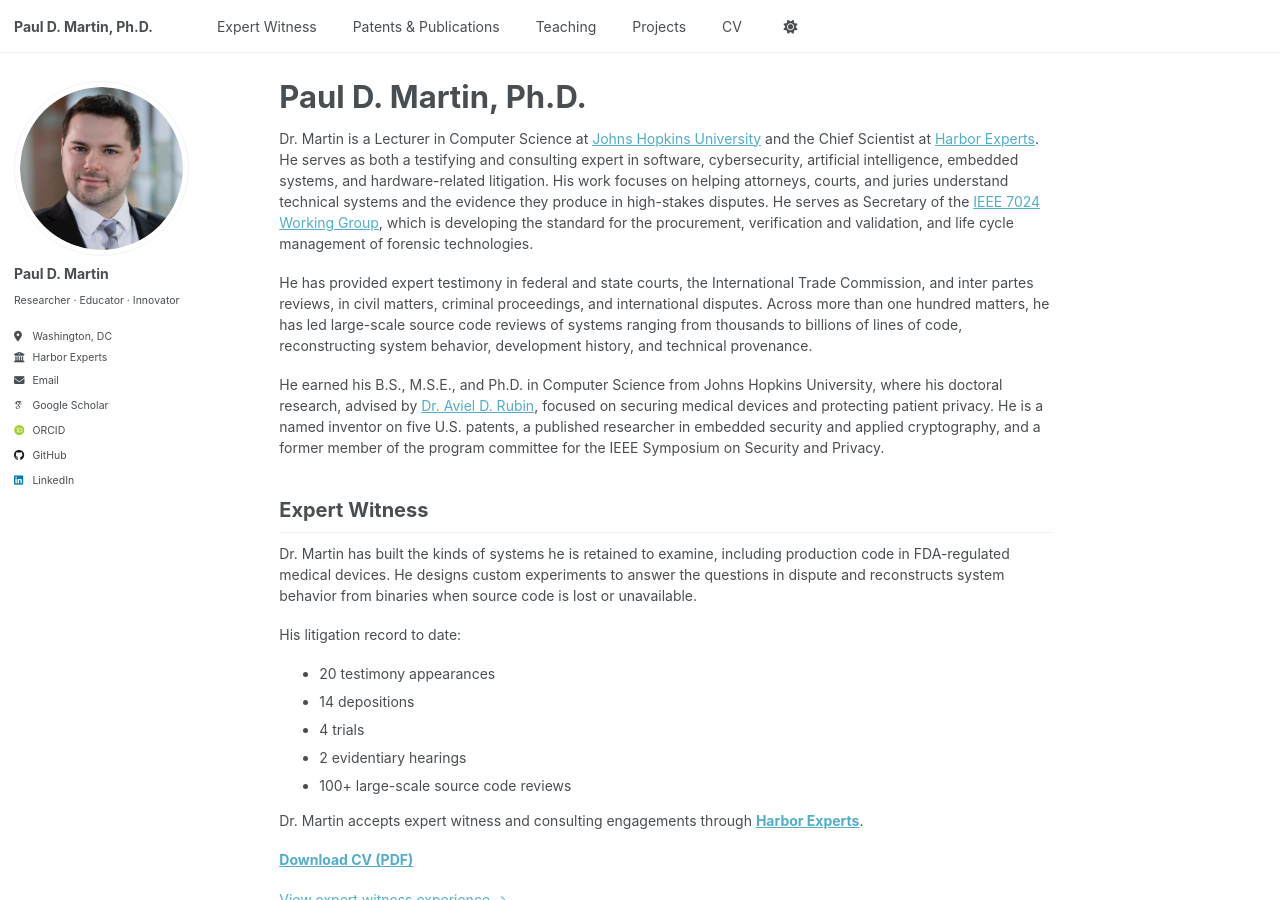
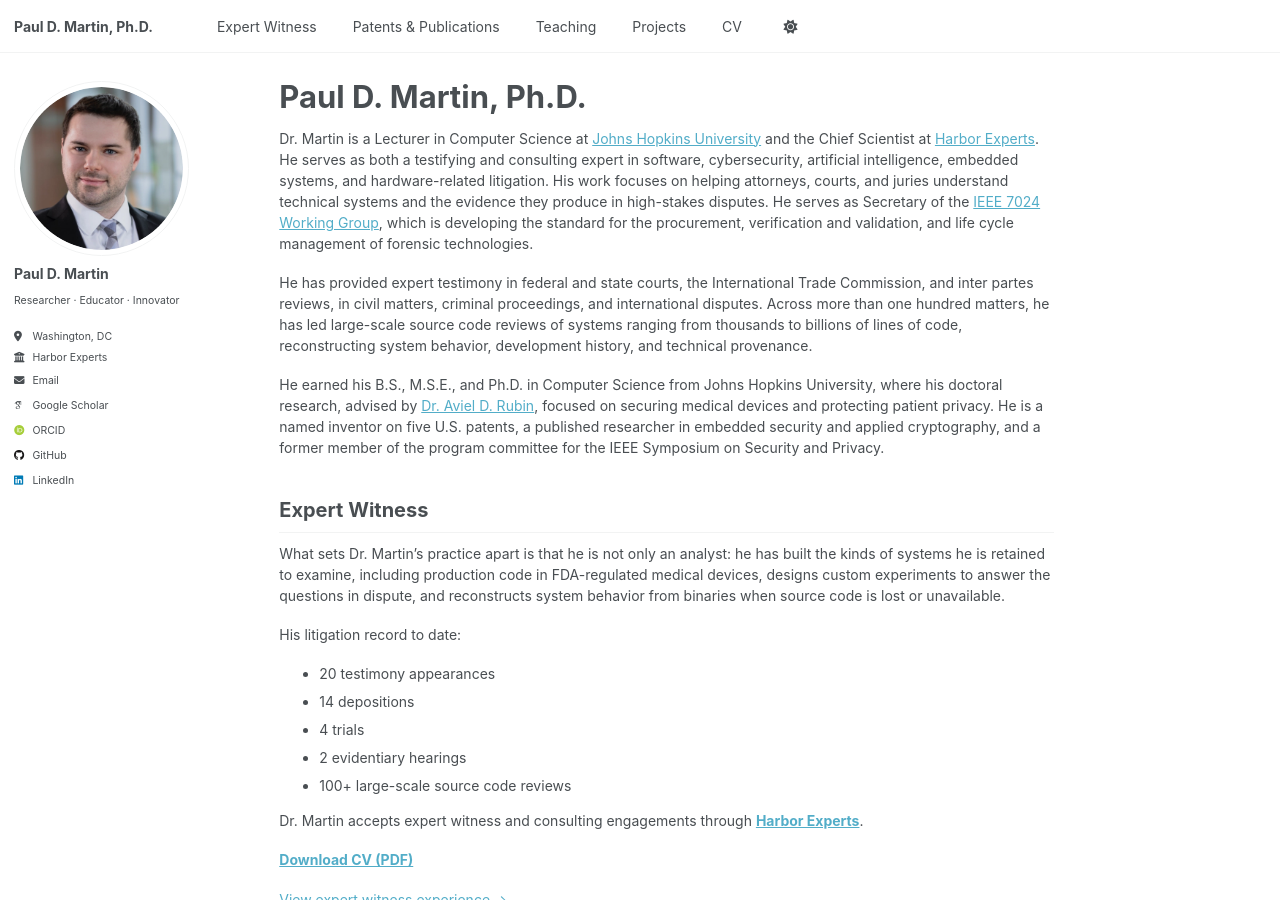
Before and after one commit to pauldmartinphd/pauldmartinphd.github.io, a Jekyll site: the page built from _pages/about.md, in a window 1280 px wide and 900 px high. Built offline with Jekyll 4.4.1, drawn with Linux system fonts in a browser that asks for light colours; some web fonts are replaced.

Commit message:
Restore practice framing on front page

```diff
--- a/_pages/about.md
+++ b/_pages/about.md
@@ -16,7 +16,7 @@
 
 ## Expert Witness
 
-Dr. Martin has built the kinds of systems he is retained to examine, including production code in FDA-regulated medical devices. He designs custom experiments to answer the questions in dispute and reconstructs system behavior from binaries when source code is lost or unavailable.
+What sets Dr. Martin's practice apart is that he is not only an analyst: he has built the kinds of systems he is retained to examine, including production code in FDA-regulated medical devices, designs custom experiments to answer the questions in dispute, and reconstructs system behavior from binaries when source code is lost or unavailable.
 
 His litigation record to date:
 
```
